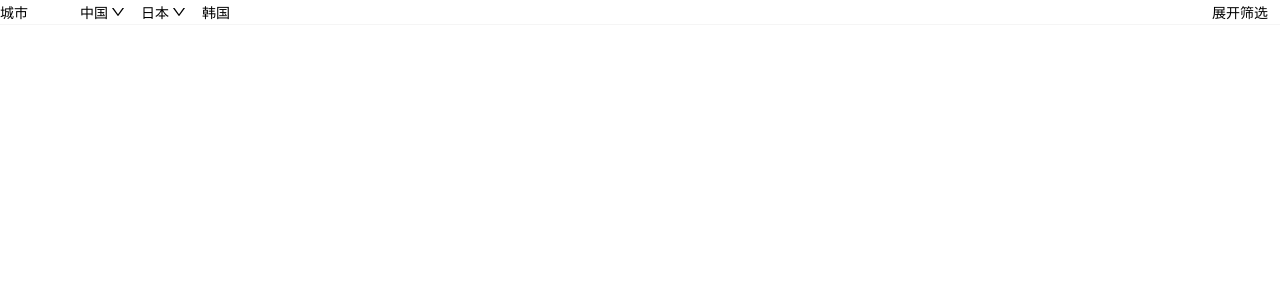
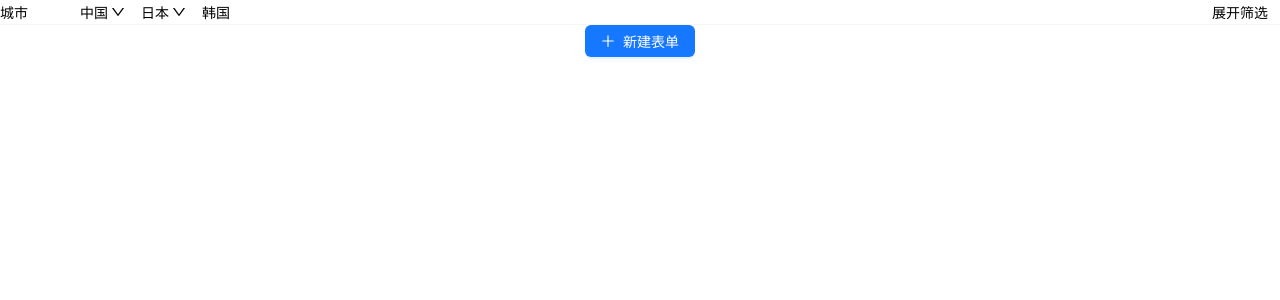
Before and after one commit to iamwjun/vite-template, a React (Vite) app: page / in a window 1280 px wide. Shown: the top 300 px of the page. Built offline with nearby package versions, Linux system fonts and the light colour scheme.

Commit message:
feat: indicators form

```diff
--- a/package.json
+++ b/package.json
@@ -11,6 +11,7 @@
   },
   "dependencies": {
     "@ant-design/icons": "^6.0.0",
+    "@ant-design/pro-components": "^2.8.10",
     "antd": "^5.27.1",
     "classnames": "^2.5.1",
     "react": "^19.1.1",
--- a/src/App.tsx
+++ b/src/App.tsx
@@ -1,15 +1,49 @@
 import "./App.css";
 
-import { FilterByDimensions } from "./components";
+import { FilterByDimensions, IndicatorsForm } from "./components";
+import type { Indicator } from "./components/IndicatorsForm";
+
+const initialValues: {
+  indicators: Indicator[];
+} = {
+  indicators: [
+    {
+      name: "指标001",
+      id: 1,
+      methods: ["less", "scss"],
+      params: {
+        lessParams: "less",
+        scssParams: "scss",
+      },
+    },
+    {
+      name: "指标002",
+      id: 2,
+      methods: ["rust"],
+      params: {
+        rustParams: "rust",
+      },
+    },
+    {
+      name: "指标003",
+      id: 3,
+      methods: ["python"],
+      params: {
+        pythonParams: "python",
+      },
+    },
+  ],
+};
 
 function App() {
   const onChange = (values: unknown) => {
     console.log(values);
-  }
+  };
 
   return (
-    <div style={{ width: '100%' }}>
+    <div style={{ width: "100%" }}>
       <FilterByDimensions onChange={onChange} />
+      <IndicatorsForm initialValues={initialValues} />
     </div>
   );
 }
--- /dev/null
+++ b/src/components/IndicatorsForm/index.tsx
@@ -0,0 +1,150 @@
+import { PlusOutlined } from "@ant-design/icons";
+import {
+  DrawerForm,
+  ProFormCheckbox,
+  ProFormDependency,
+  ProFormSelect,
+  ProFormText,
+} from "@ant-design/pro-components";
+import { Button, Card, Form } from "antd";
+
+const indicatorOptions = [
+  { id: 1, name: "指标001", methods: ["less", "scss"] },
+  { id: 2, name: "指标002", methods: ["rust"] },
+  { id: 3, name: "指标003", methods: ["python"] },
+];
+
+const initialValues = {
+  // ids 开启 labelInValue，初始值用 { id, name }
+  ids: [{ id: 1, name: "指标001" }],
+  indicators: [
+    {
+      id: 1,
+      name: "指标001",
+      methods: ["less"],
+      params: { lessParams: "默认" },
+    },
+  ],
+};
+
+export type Indicator = {
+  id: number;
+  name: string;
+  methods: string[];
+  params?: {
+    lessParams?: string;
+    scssParams?: string;
+    rustParams?: string;
+    pythonParams?: string;
+  };
+};
+
+interface IndicatorsFormProps {
+  initialValues?: {
+    indicators: Indicator[];
+  };
+}
+
+const data = [
+  {
+    name: "指标001",
+    id: 1,
+    methods: ["less", "scss"],
+    params: {
+      lessParams: "less",
+      scssParams: "scss",
+    },
+  },
+  {
+    name: "指标002",
+    id: 2,
+    methods: ["rust"],
+    params: {
+      rustParams: "rust",
+    },
+  },
+  {
+    name: "指标003",
+    id: 3,
+    methods: ["python"],
+    params: {
+      pythonParams: "python",
+    },
+  },
+];
+
+export const IndicatorsForm: React.FC<IndicatorsFormProps> = () => {
+  const [form] = Form.useForm<{ name: string; company: string }>();
+
+  return (
+    <DrawerForm<{
+      name: string;
+      company: string;
+    }>
+      title="新建表单"
+      form={form}
+      trigger={
+        <Button type="primary">
+          <PlusOutlined />
+          新建表单
+        </Button>
+      }
+      autoFocusFirstInput
+      drawerProps={{
+        destroyOnClose: true,
+        width: 560,
+      }}
+      submitTimeout={2000}
+      onFinish={async (values) => {
+        console.log(values);
+        return false;
+      }}
+    >
+      <ProFormSelect
+        name="ids"
+        label="选择指标"
+        mode="multiple"
+        fieldProps={{
+          labelInValue: true,
+          fieldNames: { label: "name", value: "id" },
+        }}
+        options={data.map((item) => ({
+          ...item,
+          label: item.name,
+          value: item.id,
+        }))}
+      />
+      <ProFormDependency name={["ids"]}>
+        {({ ids = [] }) => {
+          if (!ids || ids.length === 0)  return null;
+          return ids.map((item, index) => (
+            <Card key={item.id} title={item.name} style={{ marginBottom: 16 }}>
+              {/* methods checkbox */}
+              <ProFormCheckbox.Group
+                name={["cards", index, "methods"]}
+                label="Methods"
+                options={item.methods.map((m) => ({
+                  label: m,
+                  value: m,
+                }))}
+                initialValue={item.methods}
+              />
+
+              {/* 根据 methods 选中动态渲染文件输入框 */}
+              {item.methods.map((method) => {
+                return (
+                  <ProFormText
+                    key={method}
+                    name={["cards", index, "params", `${method}Params`]}
+                    label={`${method} 参数`}
+                    initialValue={item.params[`${method}Params`]}
+                  />
+                );
+              })}
+            </Card>
+          ));
+        }}
+      </ProFormDependency>
+    </DrawerForm>
+  );
+};
--- a/src/components/index.ts
+++ b/src/components/index.ts
@@ -1 +1,2 @@
+export { IndicatorsForm } from "./IndicatorsForm";
 export { FilterByDimensions } from "./FilterByDimensions";
```
Also changed, not shown: 1 other file (tests, documents, lock files or other folders).
